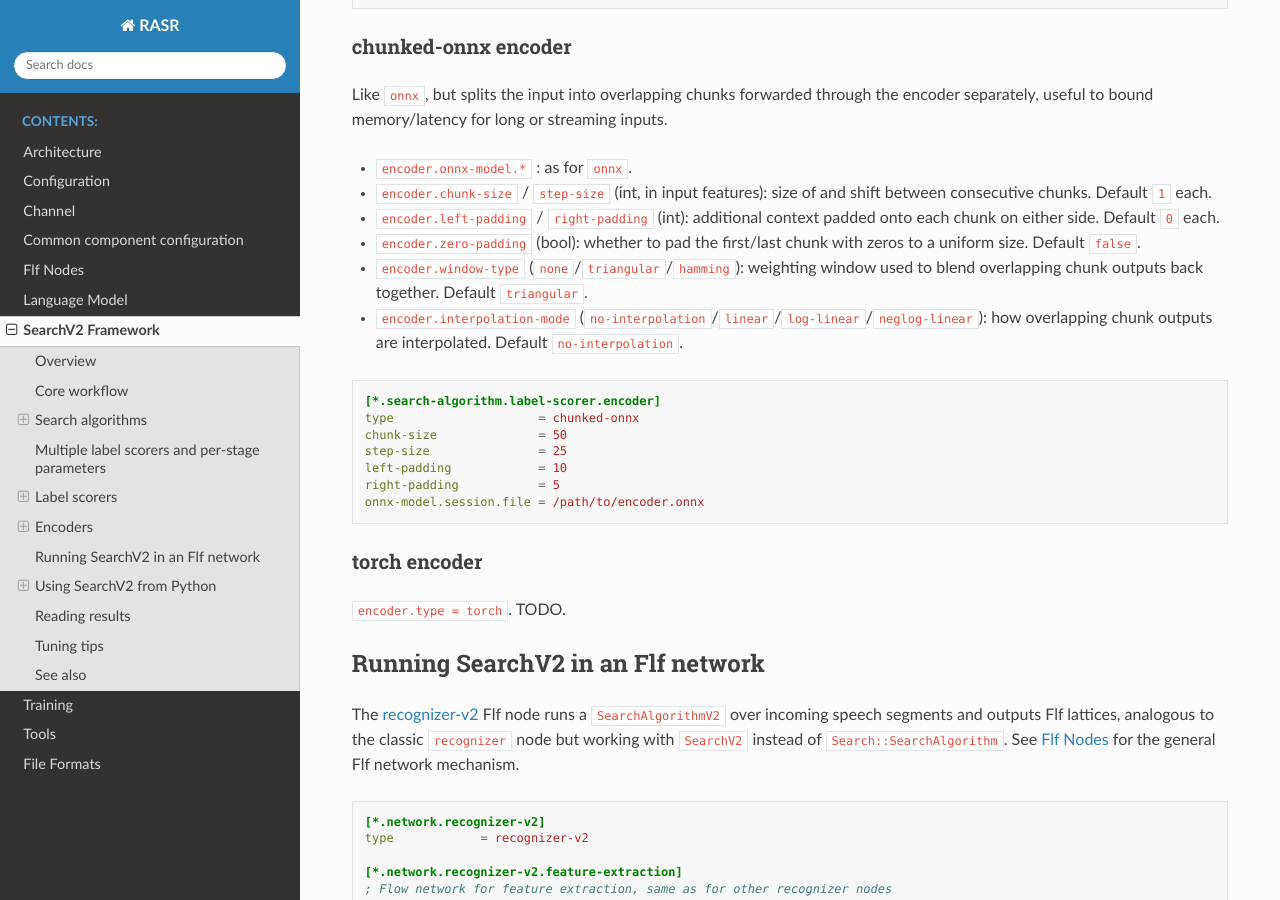
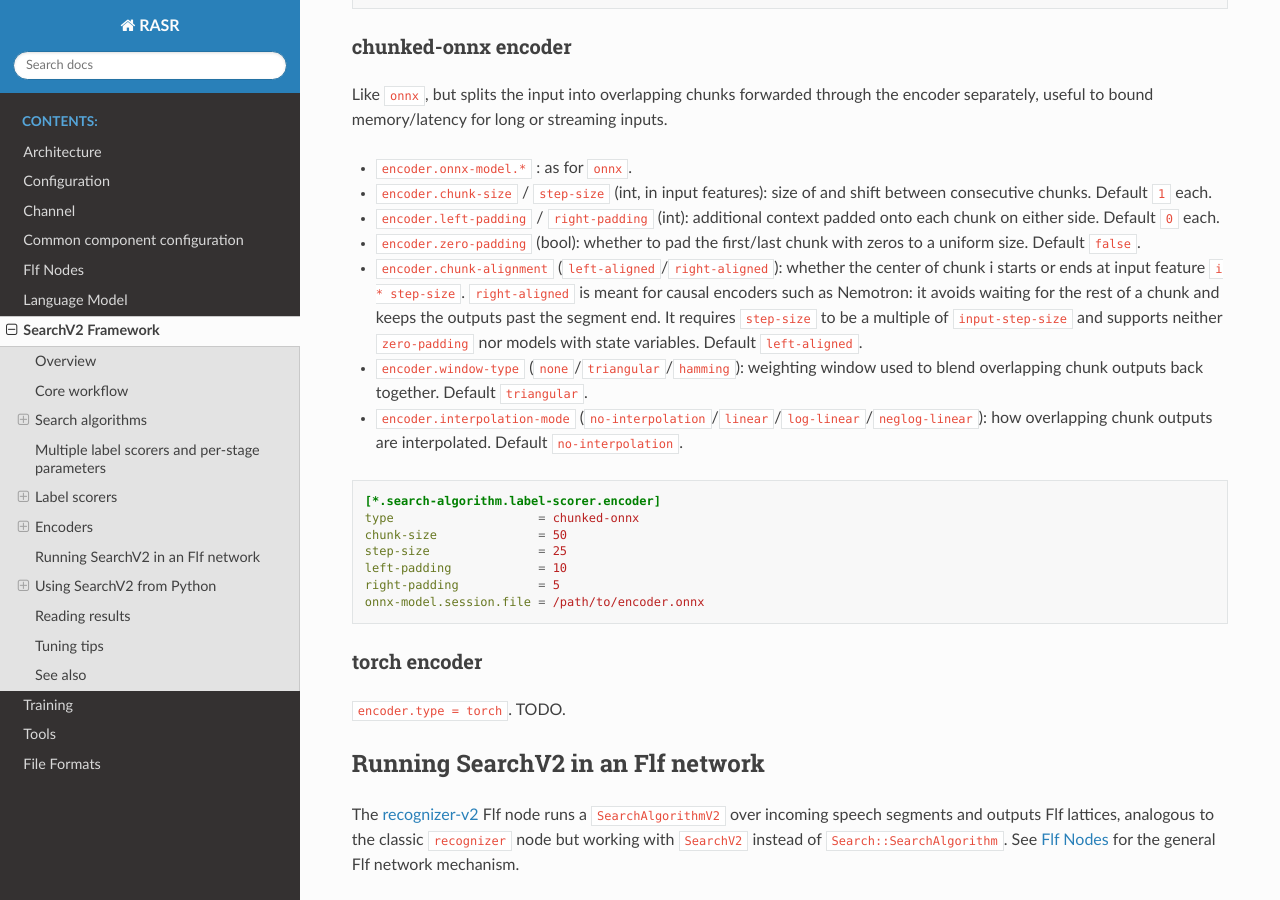
Before and after one commit to rwth-i6/rasr, a Sphinx documentation site: the page built from doc/search_v2.rst, in a window 1280 px wide and 900 px high, scrolled down 22092 px. Built offline with Sphinx 7.4.7 and the Read the Docs theme 3.1.0, drawn with Linux system fonts in a browser that asks for light colours.

Commit message:
ChunkedOnnxEncoder: replace keep-trailing-outputs by chunk-alignment
Add a `chunk-alignment` choice with `left-aligned` (previous behavior, default)
and `right-aligned`. With right-aligned chunks, the center of chunk i spans
(i * step-size - chunk-size, i * step-size], which matches causal encoders such
as Nemotron: each chunk is encoded as soon as the feature completing its last
output is available, avoiding a delay of input-step-size - 1 features.

For right-aligned chunks, the session start is aligned to the output grid and
the last chunk keeps the outputs the encoder computes from its internal padding
past the segment end, which makes `keep-trailing-outputs` obsolete. Window
weights are selected by the output position inside the unclipped chunk center
and pending outputs are keyed by their unclamped input start.

Co-Authored-By: Claude Opus 5.5 <noreply@anthropic.com>

```diff
--- a/doc/search_v2.rst
+++ b/doc/search_v2.rst
@@ -1049,6 +1049,11 @@ to bound memory/latency for long or streaming inputs.
   Default ``0`` each.
 * ``encoder.zero-padding`` (bool): whether to pad the first/last chunk with zeros to a uniform size. Default
   ``false``.
+* ``encoder.chunk-alignment`` (``left-aligned``/``right-aligned``): whether the center of chunk i starts or ends
+  at input feature ``i * step-size``. ``right-aligned`` is meant for causal encoders such as Nemotron: it avoids
+  waiting for the rest of a chunk and keeps the outputs past the segment end. It requires ``step-size`` to be a
+  multiple of ``input-step-size`` and supports neither ``zero-padding`` nor models with state variables.
+  Default ``left-aligned``.
 * ``encoder.window-type`` (``none``/``triangular``/``hamming``): weighting window used to blend overlapping
   chunk outputs back together. Default ``triangular``.
 * ``encoder.interpolation-mode`` (``no-interpolation``/``linear``/``log-linear``/``neglog-linear``): how
```
Also changed, not shown: 2 other files.
